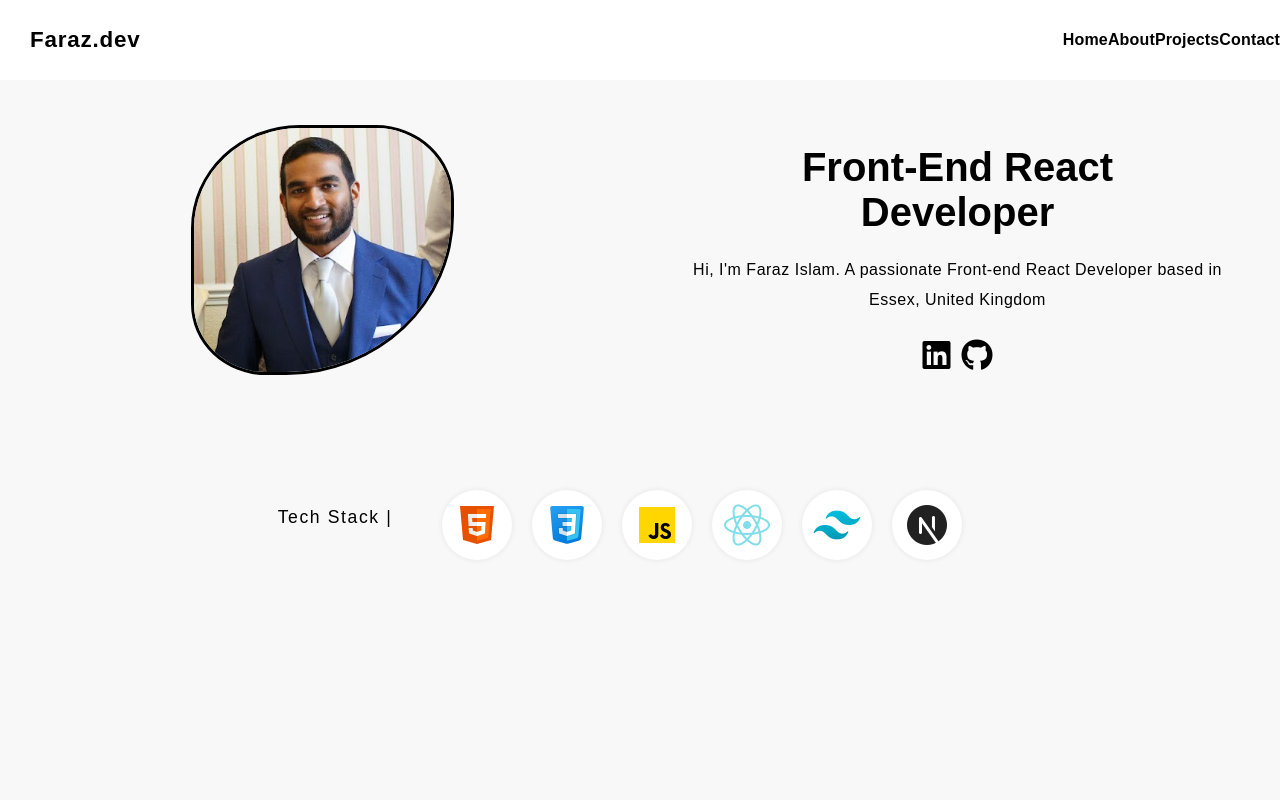
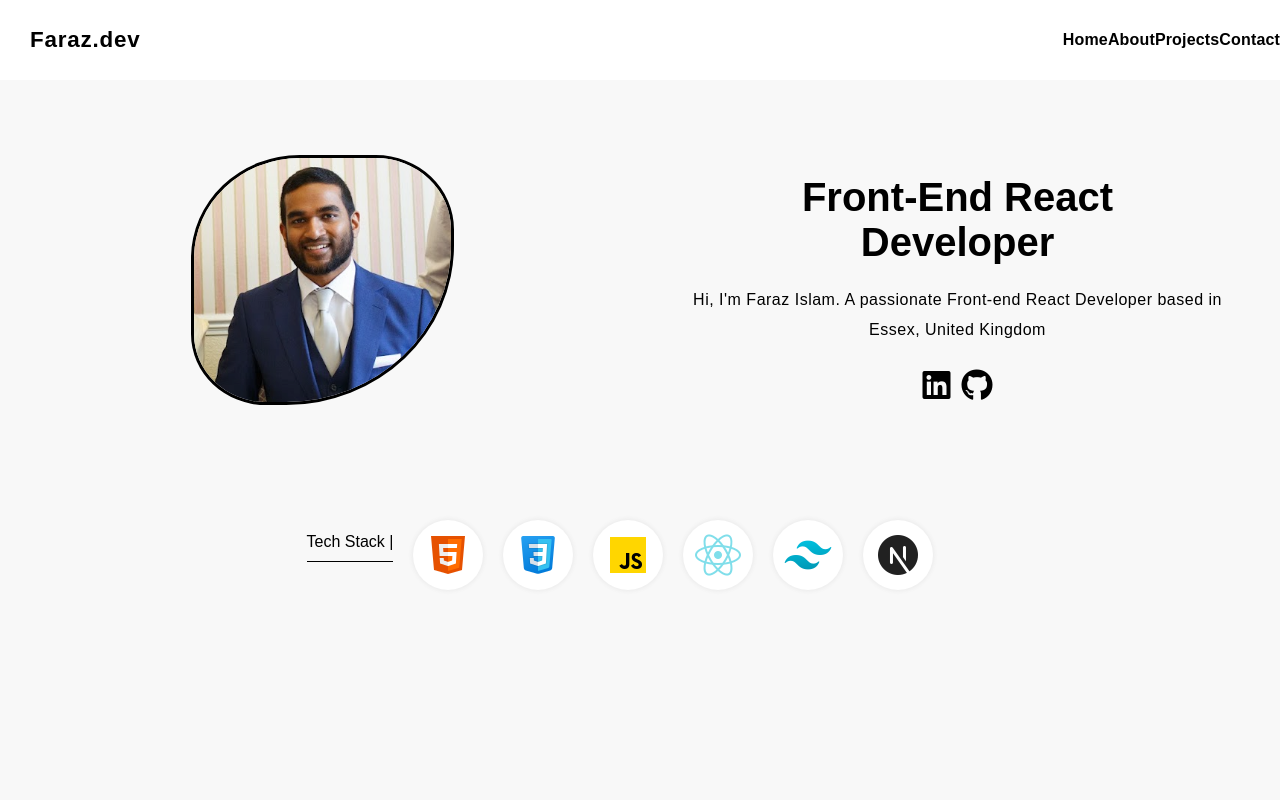
Before and after one commit to farazislam/portfolio, a plain HTML site: page index.html in a window 1280 px wide. Shown: the top 800 px of the page. Drawn offline with Linux system fonts and the light colour scheme.

Commit message:
Add files via upload

```diff
--- a/style.css
+++ b/style.css
@@ -145,7 +145,6 @@ html, body {
 
 /* HOME */
 .home {
-    height: 100vh;
     width: 100%;
     background: linear-gradient(0deg, var(--grey), var(--grey) 93%, var(--darkgrey));
     border: 5px solid var(--grey);
@@ -153,8 +152,7 @@ html, body {
 
 .profile {
     width: 100%;
-    height: 700px;
-    margin-top: 70px;
+    margin-top: 100px;
     display: flex;
     flex-direction: column;
     align-items: center;
@@ -243,17 +241,20 @@ html, body {
 }
 
 .tech-stack {
+    margin-top: 80px;
     display: flex;
     flex-direction: column;
     align-items: center;
     justify-content: space-between;
+    padding-bottom: 30px;
 }
 
 .tech-stack p {
-    font-size: 1.1rem;
-    font-weight: 100;
-    letter-spacing: 0.1rem;
-    padding-right: 30px;
+    font-size: 1.0rem;
+    font-weight: 400;
+    padding-bottom: 10px;
+    border-bottom: 1px solid black;
+
 }
 
 .icons {
```
